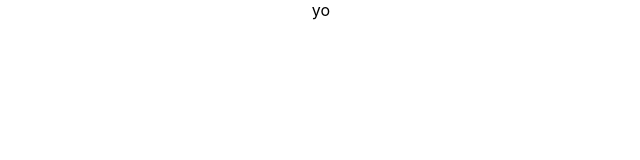
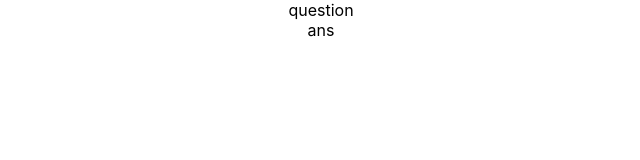
Before and after one commit to aurobindoGupta/roc8-minitool, a React (Create React App) app: page / in a window 1280 px wide. Shown: the top 160 px of the page, without its empty margins (319-959 px from the left). Built offline with nearby package versions, Linux system fonts and the light colour scheme.

Commit message:
inital component setup

```diff
--- a/src/App.js
+++ b/src/App.js
@@ -1,9 +1,10 @@
-import './App.css';
+import "./App.css";
+import Quizz from "./components/Quizz";
 
 function App() {
   return (
     <div className="App">
-    <div>yo</div>
+      <Quizz />
     </div>
   );
 }
--- /dev/null
+++ b/src/components/Quizz.js
@@ -0,0 +1,9 @@
+const Quizz = () => {
+  return (
+    <>
+      <div>question</div>
+      <div>ans</div>
+    </>
+  );
+};
+export default Quizz;
```
